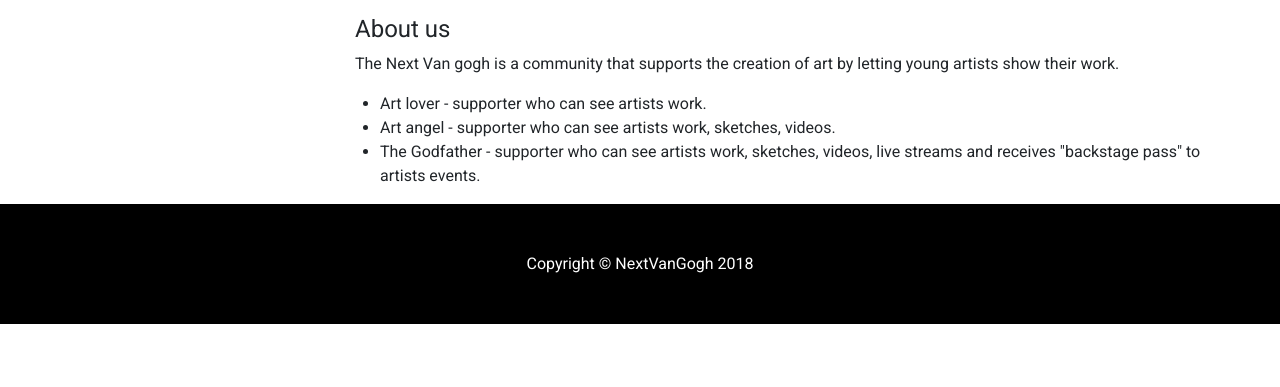
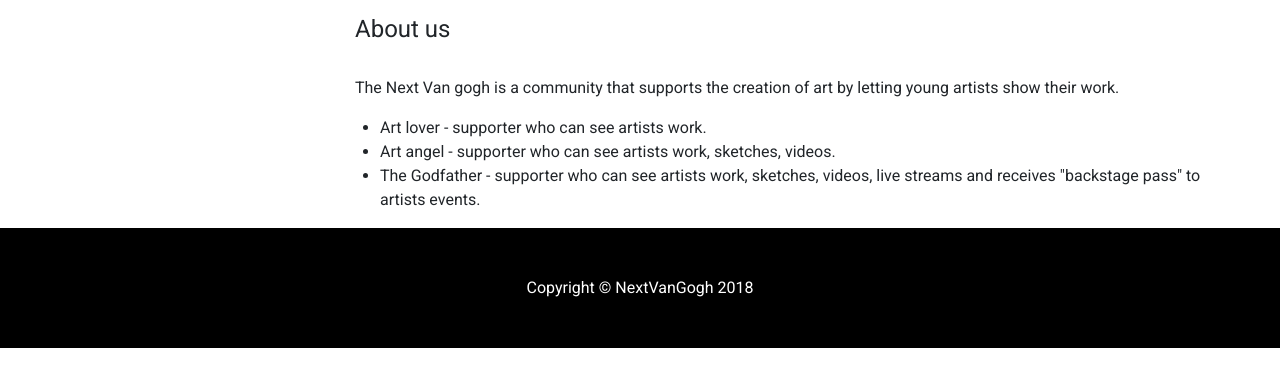
Before and after one commit to norasnora/nvg-python, a Flask app: page /about in a window 1280 px wide. Shown: the part 66-453 px from the top of the page. Run offline with Flask 2, Linux system fonts and the light colour scheme; some libraries are stand-ins or nearby versions.

```diff
--- a/templates/about.html
+++ b/templates/about.html
@@ -132,8 +132,10 @@
         </div>
 
 
-          <div class="row" style="margin-top:3%;">
+
+	<div class="row"style="margin-top:3%;">
             <h4>About us</h4>
+	</div><div class="row" style="margin-top:3%;">
             <p>
               The Next Van gogh is a community that supports the creation of art by letting young artists show their work.
             </p>
```
